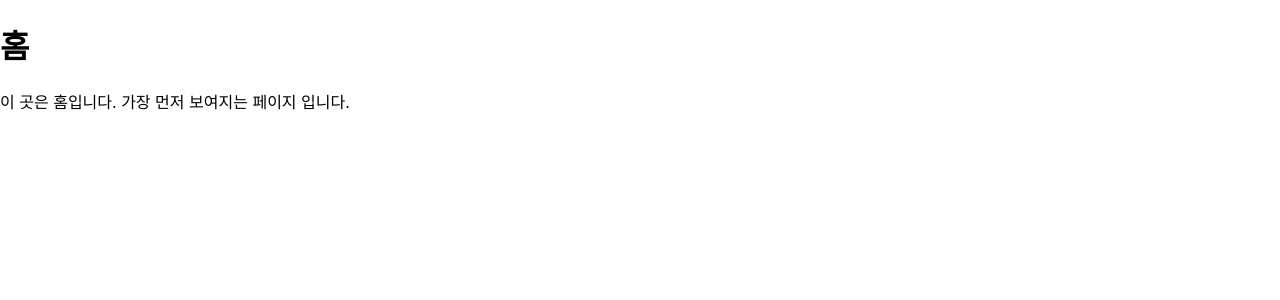
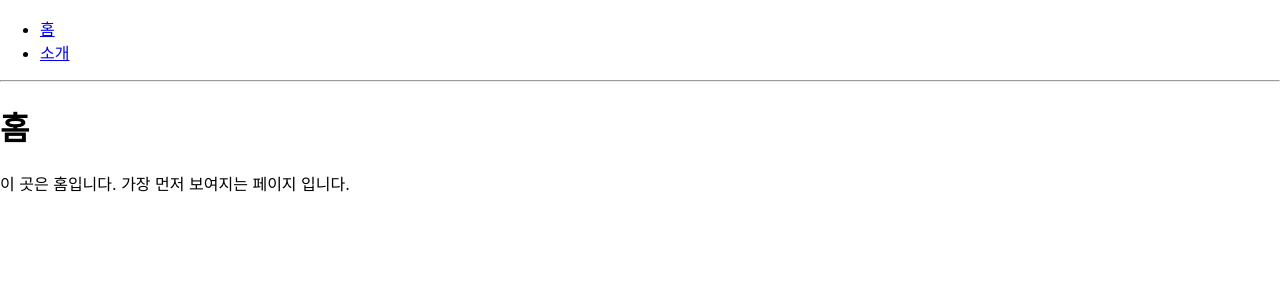
Before and after one commit to eagleduk/router-tutorial, a React (Create React App) app: page / in a window 1280 px wide. Shown: the top 300 px of the page. Built offline with nearby package versions, Linux system fonts and the light colour scheme.

Commit message:
Link 맛보기

```diff
--- a/src/App.js
+++ b/src/App.js
@@ -1,10 +1,23 @@
-import { Route } from "react-router-dom";
+import { Route, Link } from "react-router-dom";
 import About from "./About";
 import Home from "./Home";
 
 function App() {
   return (
     <div>
+      <ul>
+        <li>
+          <Link to="/">
+            홈
+          </Link>
+        </li>
+        <li>
+          <Link to="/about">
+            소개
+          </Link>
+        </li>
+      </ul>
+      <hr />
       <Route path="/" component={Home} exact/>
       <Route path="/about" component={About} />
     </div>
```
Also changed, not shown: 1 other file (tests, documents, lock files or other folders).
